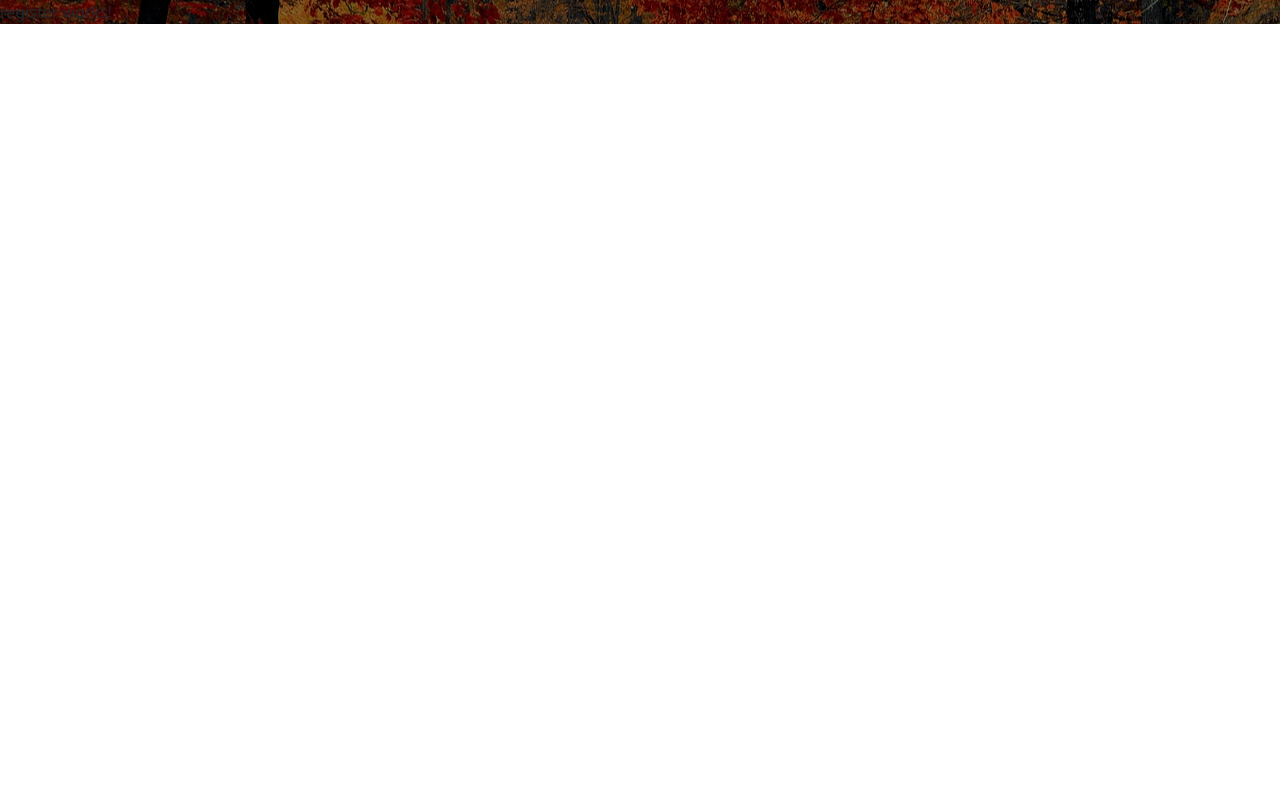
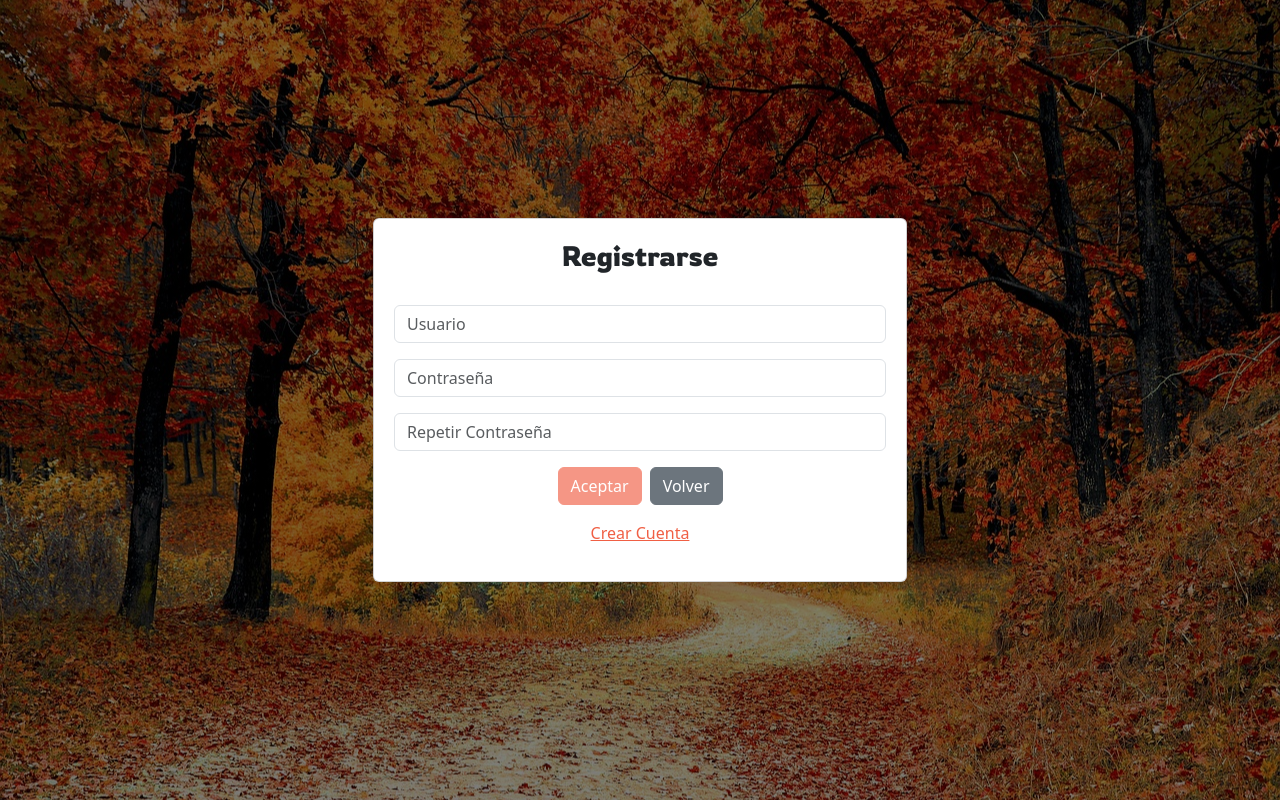
Before and after one commit to ZielGit/Quiz, an Angular app: page /register in a window 1280 px wide. Built offline with nearby package versions, Linux system fonts and the light colour scheme.

Commit message:
feat: Register design

```diff
--- a/src/app/components/inicio/register/register.component.css
+++ b/src/app/components/inicio/register/register.component.css
@@ -0,0 +1,15 @@
+.container {
+    display: flex;
+    justify-content: center;
+    align-items: center;
+    min-height: 100vh;
+}
+
+h3 {
+    font-family: 'Rowdies', cursive;
+}
+
+.btn-register {
+    background-color: #F05F44;
+    border-color: #F05F44;
+}
--- a/src/app/components/inicio/register/register.component.html
+++ b/src/app/components/inicio/register/register.component.html
@@ -1 +1,40 @@
-<p>register works!</p>
+<div class="container">
+    <div class="row" style="width: 100%;">
+        <div class="col-lg-6 offset-lg-3">
+            <div class="card text-center" style="padding: 20px;">
+                <h3>Registrarse</h3>
+                <br>
+                <form [formGroup]="register" (ngSubmit)="registrarUsuario()">
+                    <div class="mb-3" style="text-align: start;">
+                        <input type="text" class="form-control" placeholder="Usuario" formControlName="usuario">
+                        <span class="text-danger ms-2" *ngIf="register.get('usuario')?.hasError('required') && register.get('usuario')?.touched">
+                            El usuario <strong>es requerido</strong>
+                        </span>
+                    </div>
+                    <div class="mb-3" style="text-align: start;">
+                        <input type="password" class="form-control" placeholder="Contraseña" formControlName="password">
+                        <span class="text-danger" *ngIf="register.get('password')?.hasError('required') && register.get('password')?.touched">
+                            La contraseña <strong>es requerido</strong>
+                        </span>
+                        <span class="text-danger ms-2" *ngIf="register.get('password')?.hasError('minlength') && register.get('password')?.touched">
+                            La contraseña debe tener <strong>como minimo 4 caracteres</strong>
+                        </span>
+                    </div>
+                    <div class="mb-3" style="text-align: start;">
+                        <input type="password" class="form-control" placeholder="Repetir Contraseña" formControlName="confirmPassword">
+                        <span class="text-danger ms-2" *ngIf="register.hasError('notSame')">
+                            Contraseña <strong>distintas</strong>
+                        </span>
+                    </div>
+                    <div class="mb-3">
+                        <button class="btn btn-primary me-2 btn-register" [disabled]="register.invalid" type="submit">Aceptar</button>
+                        <button class="btn btn-secondary" routerLink="/bienvenidos">Volver</button>
+                    </div>
+                    <div class="mb-3">
+                        <a style="color: #F05F44; cursor: pointer;" routerLink="/register">Crear Cuenta</a>
+                    </div>
+                </form>
+            </div>
+        </div>
+    </div>
+</div>
--- a/src/app/components/inicio/register/register.component.ts
+++ b/src/app/components/inicio/register/register.component.ts
@@ -1,4 +1,5 @@
 import { Component } from '@angular/core';
+import { FormBuilder, FormGroup, Validators } from '@angular/forms';
 
 @Component({
   selector: 'app-register',
@@ -6,5 +7,23 @@ import { Component } from '@angular/core';
   styleUrls: ['./register.component.css']
 })
 export class RegisterComponent {
+  register: FormGroup;
 
+  constructor(private fb: FormBuilder) {
+    this.register = this.fb.group({
+      usuario: ['', Validators.required],
+      password: ['', [Validators.required, Validators.minLength(4)]],
+      confirmPassword: ['']
+    }, { validator: this.checkPassword });
+  }
+
+  registrarUsuario():void {
+    console.log();
+  }
+
+  checkPassword(group: FormGroup): any {
+    const pass = group.controls['password'].value;
+    const confirmPass = group.controls['confirmPassword'].value;
+    return pass === confirmPass ? null : { notSame: true }
+  }
 }
```
